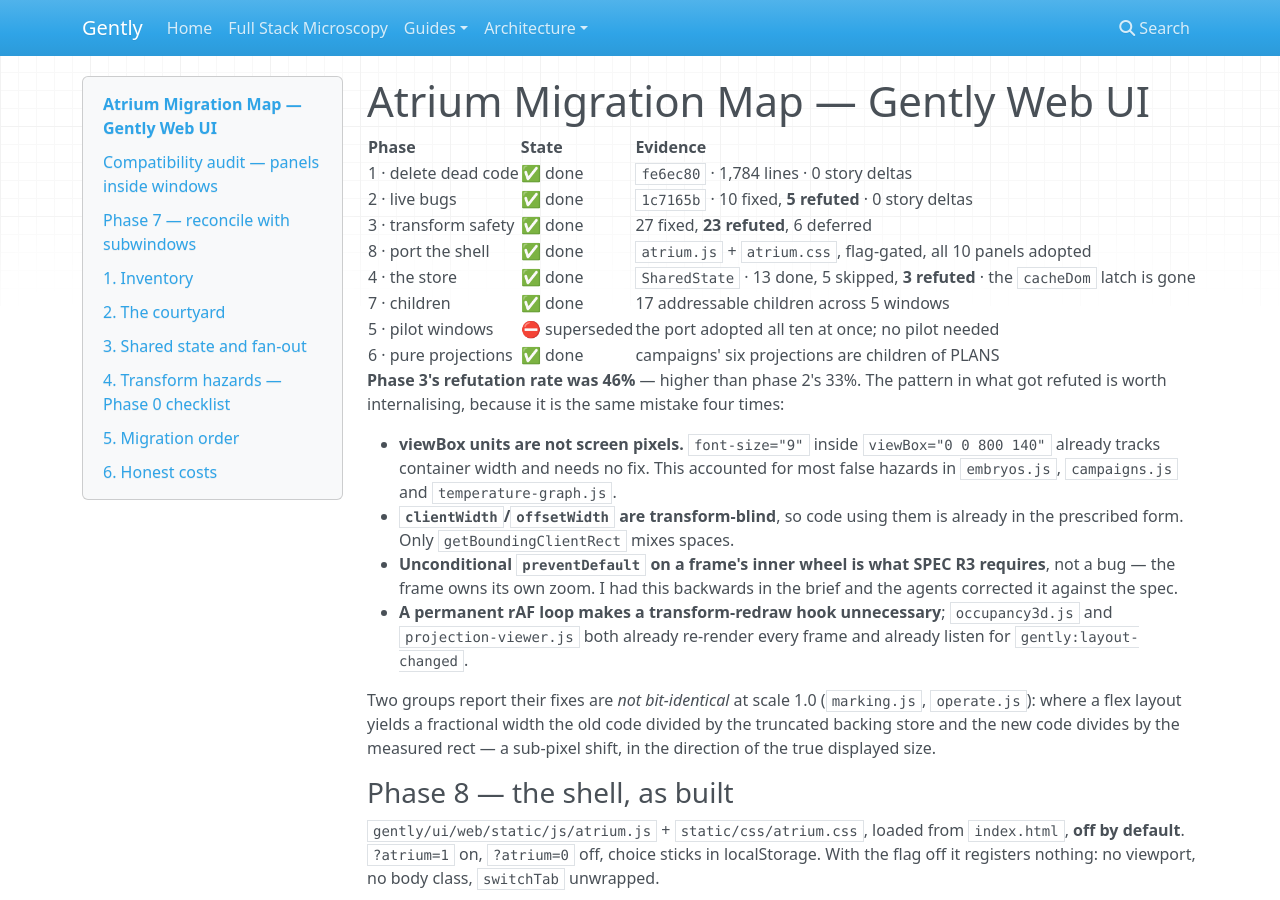
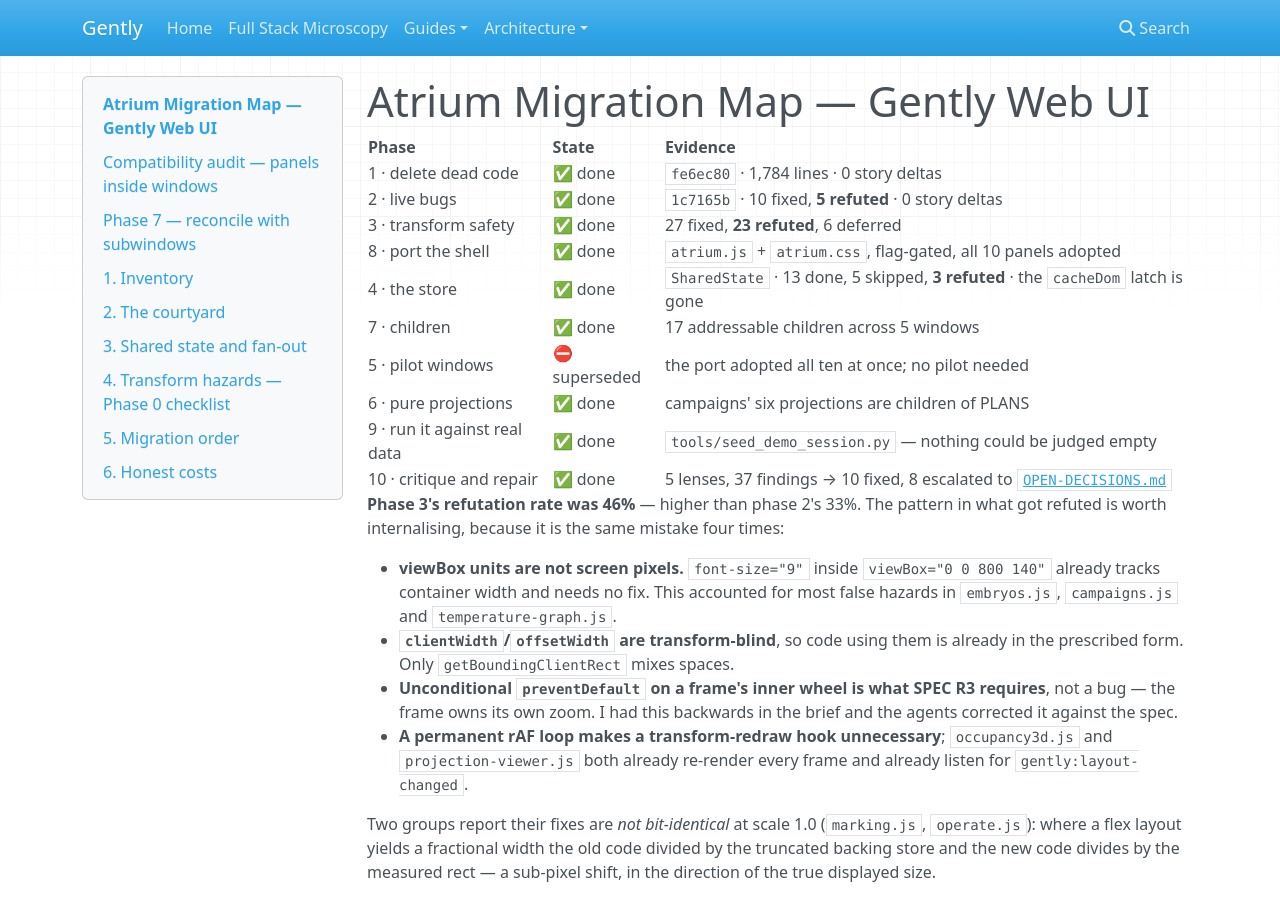
Before and after one commit to pskeshu/gently, an MkDocs documentation site: the page built from docs/atrium/MIGRATION.md, in a window 1280 px wide and 900 px high. Built offline with MkDocs 1.6.1, drawn with Linux system fonts in a browser that asks for light colours; nearby versions of some CDN libraries.

Commit message:
docs(atrium): record the seeding and critique phases
Co-Authored-By: Claude Opus 5 (1M context) <noreply@anthropic.com>

```diff
--- a/docs/atrium/MIGRATION.md
+++ b/docs/atrium/MIGRATION.md
@@ -22,6 +22,8 @@
 | 7 · children | ✅ done | 17 addressable children across 5 windows |
 | 5 · pilot windows | ⛔ superseded | the port adopted all ten at once; no pilot needed |
 | 6 · pure projections | ✅ done | campaigns' six projections are children of PLANS |
+| 9 · run it against real data | ✅ done | `tools/seed_demo_session.py` — nothing could be judged empty |
+| 10 · critique and repair | ✅ done | 5 lenses, 37 findings → 10 fixed, 8 escalated to [`OPEN-DECISIONS.md`](OPEN-DECISIONS.md) |
 
 **Phase 3's refutation rate was 46%** — higher than phase 2's 33%. The pattern in
 what got refuted is worth internalising, because it is the same mistake four
```
